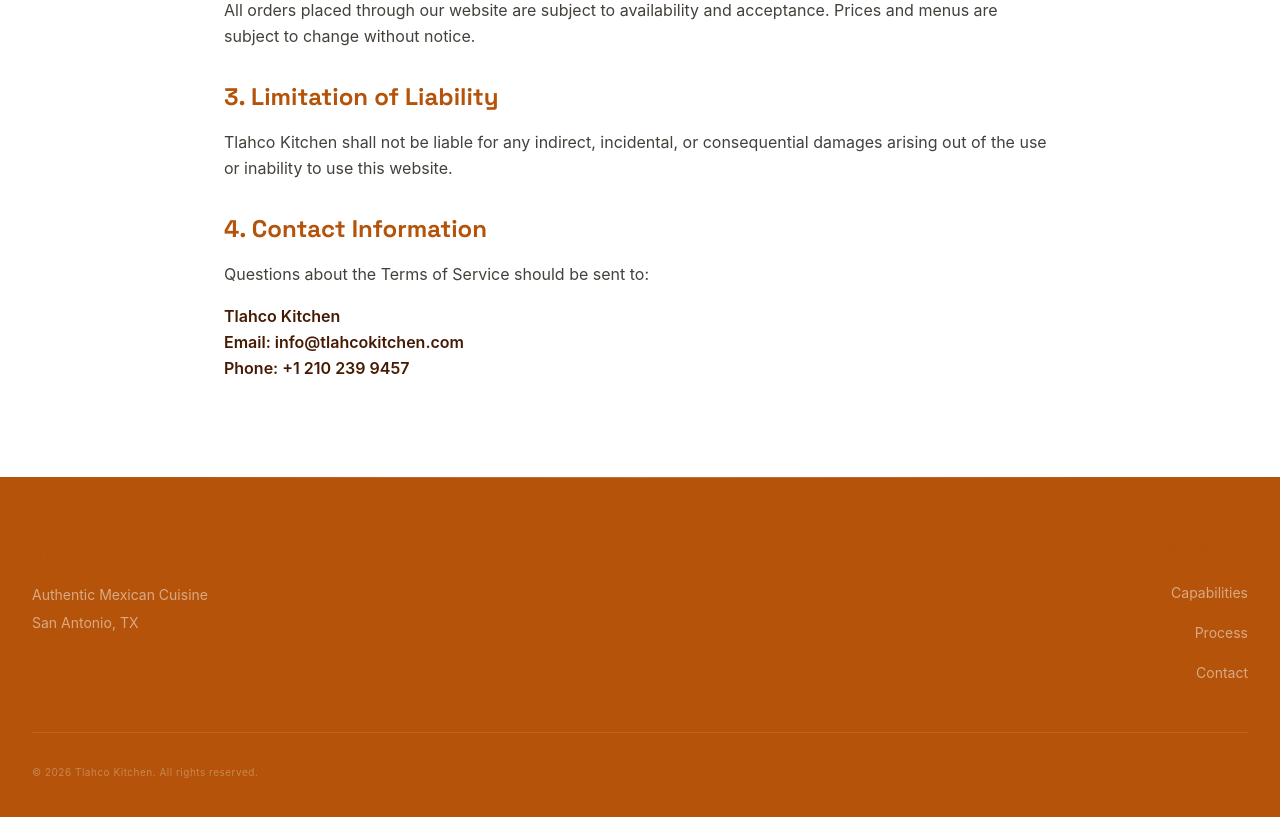
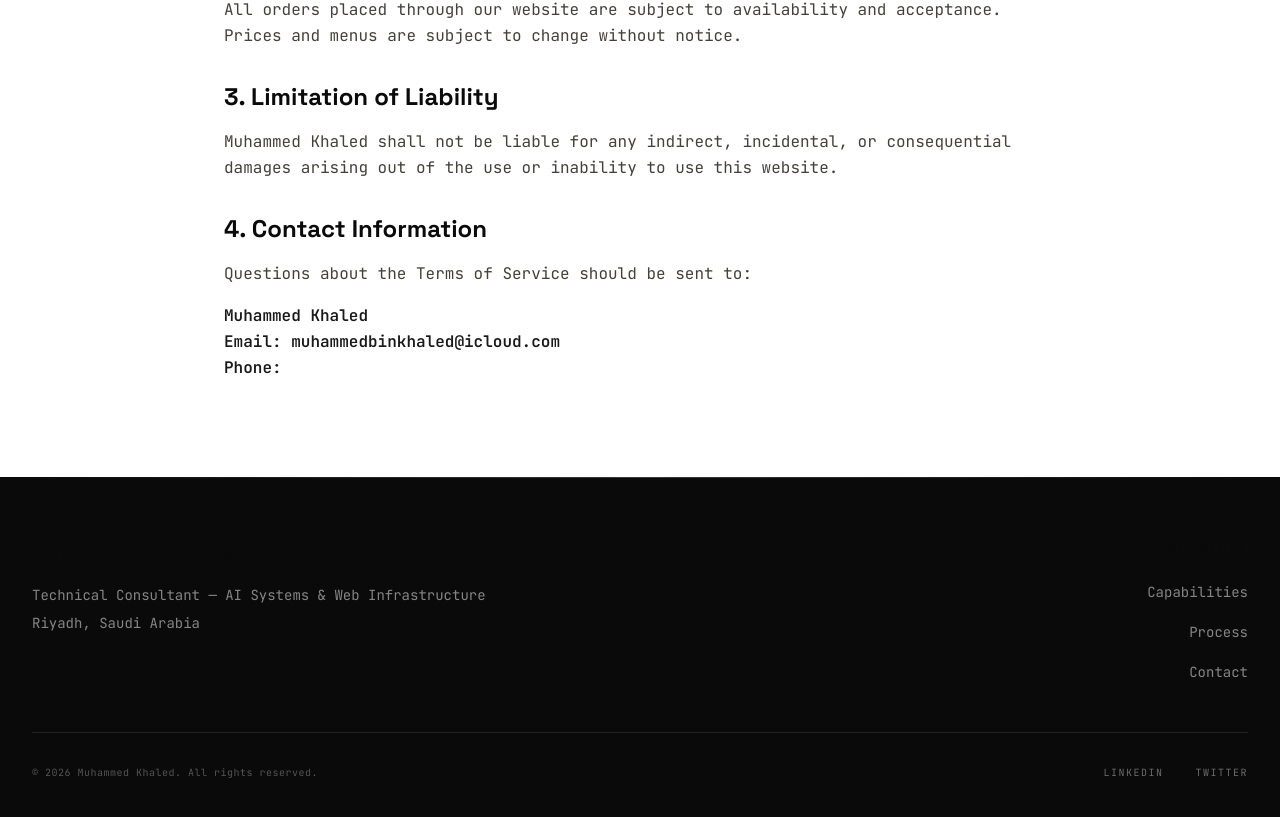
Before and after one commit to Muhammed-bin-khalid/Websites, a Next.js app: page /terms in a window 1280 px wide. Shown: the part 435-1252 px from the top of the page. Built offline with nearby package versions, Linux system fonts and the light colour scheme.

Commit message:
fix: restore Muhammed Khaled config, remove demo override

```diff
--- /dev/null
+++ b/business-config.muhammed-khaled.ts
@@ -0,0 +1,112 @@
+import { BusinessConfig } from './business-config.schema';
+
+export const businessConfig: BusinessConfig = {
+  businessType: 'service',
+  vibe: 'minimal',
+
+  colors: {
+    primary: '#0A0A0A',
+    secondary: '#1A1A1A',
+    accent: '#333333',
+    background: '#F7F7F4',
+    foreground: '#0A0A0A',
+  },
+
+  typography: {
+    headingFont: 'Space Grotesk',
+    bodyFont: 'JetBrains Mono',
+  },
+
+  contact: {
+    businessName: 'Muhammed Khaled',
+    tagline: 'Technical Consultant — AI Systems & Web Infrastructure',
+    phone: '',
+    email: 'muhammedbinkhaled@icloud.com',
+    address: {
+      street: '',
+      city: 'Riyadh',
+      state: 'Saudi Arabia',
+      zip: '',
+    },
+    hours: [
+      { day: 'Monday - Friday', hours: '9:00 AM - 6:00 PM' },
+      { day: 'Saturday', hours: 'By appointment' },
+      { day: 'Sunday', hours: 'Closed' },
+    ],
+    social: {
+      twitter: 'https://twitter.com/muhammedkhaled',
+      linkedin: 'https://linkedin.com/in/muhammedkhaled',
+    },
+  },
+
+  sections: {
+    hero: {
+      enabled: true,
+      title: 'Building AI Systems <br/><span class="accent">& Web Infrastructure</span>',
+      subtitle: 'Technical consultant based in Riyadh, Saudi Arabia. I help businesses deploy AI voice agents, automate workflows, and build scalable web platforms.',
+      backgroundImage: 'https://images.unsplash.com/photo-1558494949-ef010cbdcc31?q=80&w=2070&auto=format&fit=crop',
+      ctaButtons: [
+        { text: 'Start a Project', href: '#contact', style: 'primary' },
+        { text: 'See Capabilities', href: '#capabilities', style: 'secondary' },
+      ],
+      badge: {
+        text: 'Available for projects',
+      },
+    },
+
+    about: {
+      enabled: false,
+      title: '',
+      description: '',
+      image: '',
+    },
+
+    menu: {
+      enabled: false,
+      mode: 'services',
+      displayStyle: 'grid',
+      categories: {},
+    },
+
+    gallery: {
+      enabled: false,
+      title: '',
+      images: [],
+    },
+
+    testimonials: {
+      enabled: false,
+      title: '',
+      testimonials: [],
+    },
+
+    contact: {
+      enabled: true,
+      title: 'Let\'s Build Something',
+      subtitle: 'Have a project in mind? I\'d love to hear about it.',
+      showMap: false,
+      showForm: true,
+      formSubmitEndpoint: '/api/contact',
+    },
+
+    footer: {
+      enabled: true,
+      copyrightText: '© 2026 Muhammed Khaled. All rights reserved.',
+      legalPages: {
+        privacy: false,
+        terms: false,
+      },
+    },
+  },
+
+  cart: {
+    enabled: false,
+    submitEndpoint: '',
+  },
+
+  seo: {
+    title: 'Muhammed Khaled — Technical Consultant | AI Systems & Web Infrastructure',
+    description: 'Freelance technical consultant in Riyadh, Saudi Arabia. Building AI voice agents, web infrastructure, and automation systems for businesses.',
+    keywords: ['technical consultant', 'AI systems', 'web infrastructure', 'Riyadh', 'Saudi Arabia', 'freelance'],
+  },
+};
--- a/business-config.ts
+++ b/business-config.ts
@@ -1,2 +1,2 @@
-import { businessConfig } from './business-config.demo';
+import { businessConfig } from './business-config.muhammed-khaled';
 export default businessConfig;
```
Also changed, not shown: 1 other file (tests, documents, lock files or other folders).
